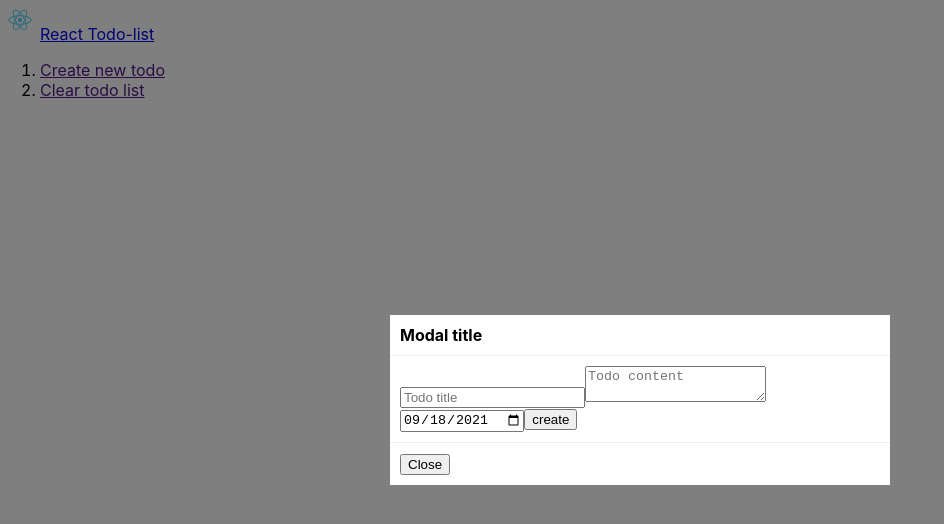
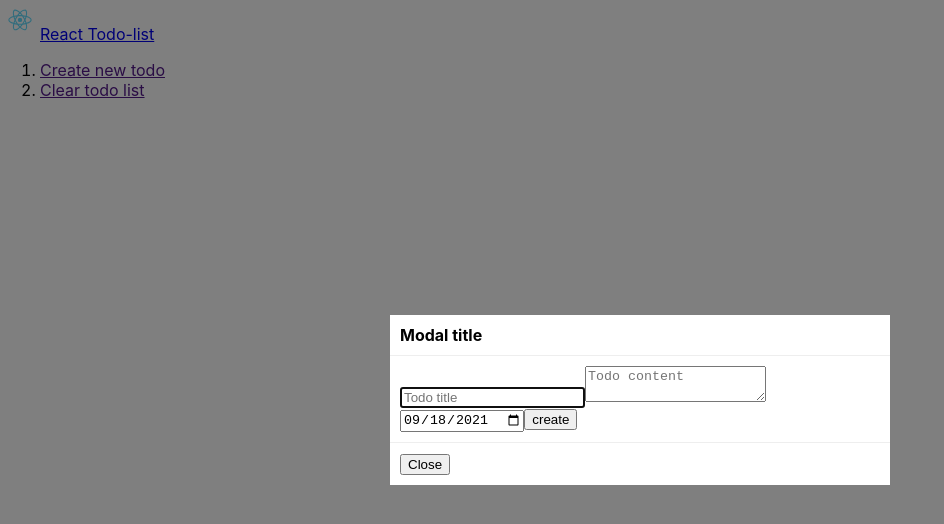
Before and after one commit to luis-c465/react-todo-list, a React (Create React App) app: page / in a window 1280 px wide. Both pictures are taken after a click on the link "Create new todo". Shown: the top 524 px of the page, without its empty margins (0-944 px from the left). Built offline with nearby package versions, Linux system fonts and the light colour scheme.

Commit message:
Add auto focus to title input

```diff
--- a/src/MakeTodoForm.js
+++ b/src/MakeTodoForm.js
@@ -7,7 +7,8 @@ export default function MakeTodoForm(props) {
 
     return (
         <form onSubmit={handleSubmit}>
-            <input type="text" placeholder="Todo title"
+            <input autoFocus type="text"
+                placeholder="Todo title"
                 ref={titleEl} />
             <textarea placeholder="Todo content"
                 ref={contentEl} />
```
